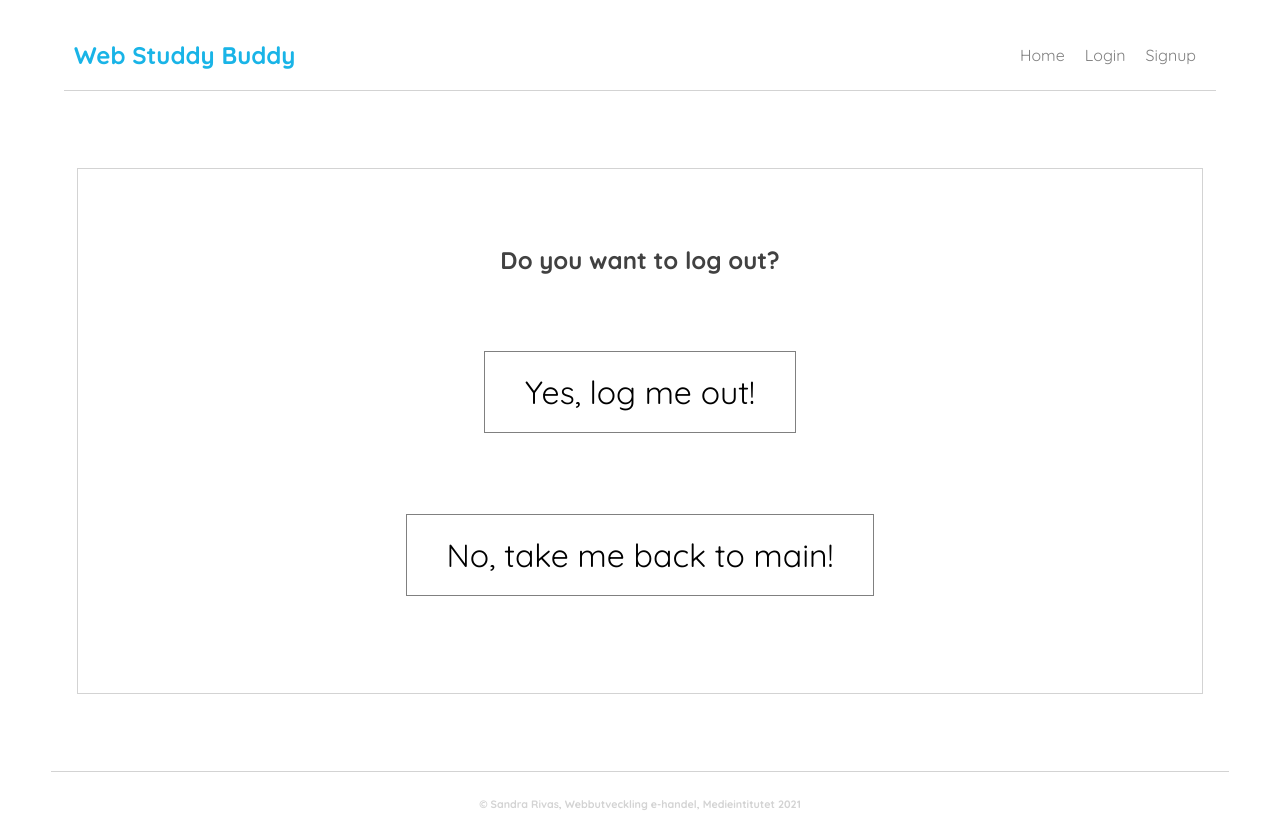
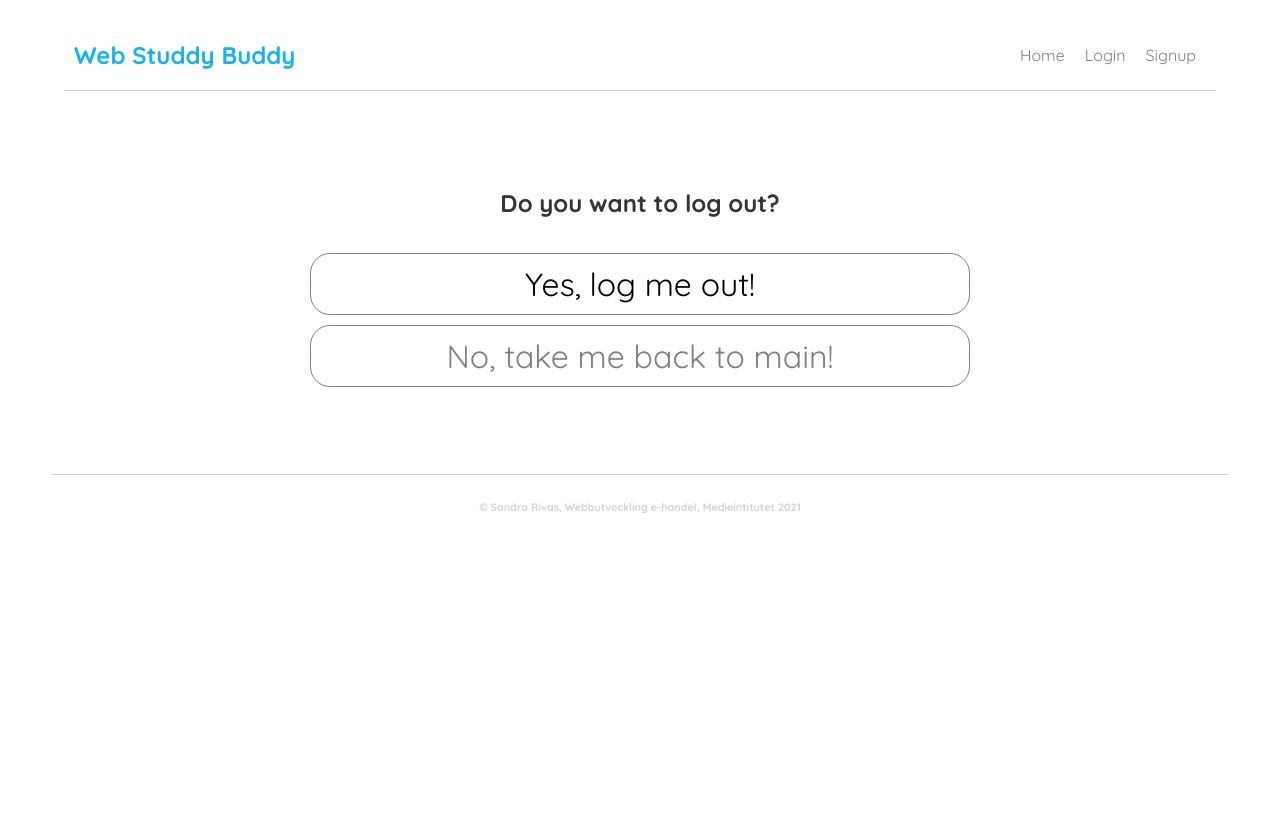
Before and after one commit to Sandra-beep/sandrasapp-test, a React (Create React App) app: page /logout in a window 1280 px wide. After the commit the page ends 800 px from the top, so only its background shows below. Built offline with nearby package versions, Linux system fonts and the light colour scheme.

Commit message:
button css fixes

```diff
--- a/src/App.js
+++ b/src/App.js
@@ -6,9 +6,7 @@ import MyInfo from './comp/Myinfo';
 import Login from './comp/Login';
 import Signup from './comp/Signup';
 import Logout from './comp/Logout';
-
 import Footer from './comp/Footer';
-
 import { BrowserRouter as Router, Route, Switch } from 'react-router-dom';
 
 function App() {
--- a/src/comp/Card.js
+++ b/src/comp/Card.js
@@ -7,7 +7,7 @@ function Card ( { helperId, firstName, lastName, description, image, language, d
 
     const customStyles = {
         content : {
-          background: "lightgrey",
+          background: "white",
           height        :   "auto",
           width         :   "50vw",
           top           :   '50%',
@@ -15,7 +15,7 @@ function Card ( { helperId, firstName, lastName, description, image, language, d
           right         :   'auto',
           bottom        :   'auto',
           marginRight   :   '-50%',
-          transform     :   'translate(-50%, -50%)'
+          transform     :   'translate(-50%, -50%)',
         }
       };
 
@@ -171,7 +171,7 @@ return (
                 Update
             </button>
 
-            <button onClick = { openDeleteModal }>
+            <button className ="delete-button" onClick = { openDeleteModal }>
                 Delete
             </button>
 
--- a/src/comp/CardList.js
+++ b/src/comp/CardList.js
@@ -17,7 +17,7 @@ const CardList = ()=> {
   }, [])
 
     return ( //här loopas varje card
-        <div className="list">
+        <div className="">
 
         { helpers.map( (helper)=> { //Här mappar jag ut från API/Strapi
                  return ( // ex email, är det vi skickar på props sen upp i funktionen. {helper.email} är det som hämtas från API
--- a/src/comp/Create.js
+++ b/src/comp/Create.js
@@ -170,7 +170,6 @@ const Create = ()=> {
 
                 <button type = "submit"
                 onClick = { onHandleSubmit }>Add me as a Helper!</button>
-
             </form>
 
         )}
--- a/src/comp/Logout.js
+++ b/src/comp/Logout.js
@@ -14,10 +14,10 @@ function Logout(props) {
 
     return (
     <>
-        <div className = "logout-question">
+        <div className = "logout-card">
             <h2>Do you want to log out?</h2>
             <button onClick = { handleLogout } >
-            <Link to = "">Yes, log me out!</Link>
+            Yes, log me out!
             </button>
 
             <button>
--- a/src/comp/Myinfo.js
+++ b/src/comp/Myinfo.js
@@ -76,7 +76,6 @@ function MyInfo(props) {
             first_name:editInfo.firstname,
             last_name:editInfo.lastname,
             email:editInfo.email
-
         }
 
         )
@@ -139,16 +138,14 @@ function MyInfo(props) {
             <p>My name: {firstName} </p>
             <p>My lastname: {lastName} </p>
             <p>My email: {email} </p>
-            {/* {email} */}
 
+                    <button onClick = { openEditModal }>
+                        Update
+                    </button>
 
-             <button onClick = { openEditModal }>
-                Update
-            </button>
-
-            <button className ="deletebutton" onClick = { openDeleteModal }>
-                Delete Account
-            </button>
+                    <button className ="delete-button" onClick = { openDeleteModal }>
+                        Delete Account
+                    </button>
             </div>
 
         <Modal
--- a/src/index.css
+++ b/src/index.css
@@ -1,5 +1,3 @@
-
-
 
 @import url('https://fonts.googleapis.com/css2?family=Quicksand:wght@300;400;500;600;700&display=swap');
 
@@ -11,8 +9,7 @@ body {
   font-family: 'Quicksand', sans-serif;
   -webkit-font-smoothing: antialiased;
   -moz-osx-font-smoothing: grayscale;
-  color: rgb(65, 65, 65);
-
+  color: rgb(53, 53, 53);
 }
 
 h1 {
@@ -21,7 +18,7 @@ h1 {
 
 h2 {
   padding-bottom: 1rem;
-
+  text-align: center;
 }
 
 h4 {
@@ -41,7 +38,6 @@ a {
 hr {
   margin-bottom: 5%;
   width: auto;
-
 }
 
 /* ----------------Navbar-----------------*/
@@ -51,7 +47,6 @@ hr {
   width: auto;
   margin: 0px 5vw;
   border-bottom: 1px solid lightgrey;
-
 }
 
 .navbar .links {
@@ -68,6 +63,11 @@ hr {
 .navbar a:hover{
   color: white;
   background-color: rgb(25, 180, 231);
+
+  -webkit-transition: background-color 1s ease-out;
+  -moz-transition: background-color 1s ease-out;
+  -o-transition: background-color 1s ease-out;
+  transition: background-color 1s ease-out;
 }
 
 
@@ -86,7 +86,7 @@ hr {
 }
 
 
-/* ----------------Product card-information-----------------*/
+/* ----------------Product card-information and other cards-----------------*/
 .card {
   border: 1px solid darkgrey;
   padding:3vw;
@@ -110,6 +110,8 @@ hr {
 
 
 
+
+
 /* ----------------Forms-----------------*/
 .bookinglist, .create-form {
   border:   1px solid  lightgrey;
@@ -125,8 +127,9 @@ flex-flow: column wrap;
 }
 
 /* ----------------Buttons-----------------*/
-button {
-  color: rgb(43, 43, 43);
+
+button
+{
   border:grey 1px solid;
   border-radius: 20px;
   background-color: white;
@@ -138,60 +141,23 @@ button {
   padding:10px;
 }
 
-button a:hover {
-  color: white;
-  background-color: rgb(25, 180, 231);
-}
-
-.deletebutton button a{
-  color: black;
-  border:gray;
-  background-color: red;
-}
-
-.deletebutton button a:hover{
-  color: white;
-  border:white;
-  background-color: red;
-}
-
-.logout-question {
-  display: flex;
-  justify-content:center;
-  align-items:center;
-  flex-wrap: wrap;
-  border:lightgrey 1px solid;
-  width: 100%;
-  padding: 5%;
-}
-
-.logout-question button {
-  color: black;
-  border: white 1px solid;
-  background-color: white;
-  font-size: 2.5vw;
-  font-family: 'Quicksand', sans-serif;
-  margin: 5% 13%;
-}
-
-.logout-question button a {
-  border:grey 1px solid;
-  color: black;
-  background-color: white;
-  cursor: pointer;
-  font-size: 1em;
-  font-family: 'Quicksand', sans-serif;
-  padding:20px 40px;
-  width: 100%;
-}
-
-.logout-question button a:hover {
+button:hover
+{
   color: white;
   background-color: rgb(25, 180, 231);
   border:white 1px solid;
   cursor: pointer;
-  font-size: 1em;
+  font-size: 2.7vw;
   font-family: 'Quicksand', sans-serif;
+
+  -webkit-transition: background-color 1s ease-out;
+  -moz-transition: background-color 1s ease-out;
+  -o-transition: background-color 1s ease-out;
+  transition: background-color 1s ease-out;
+}
+
+.delete-button:hover {
+  background-color: red;
 }
 
 
```
